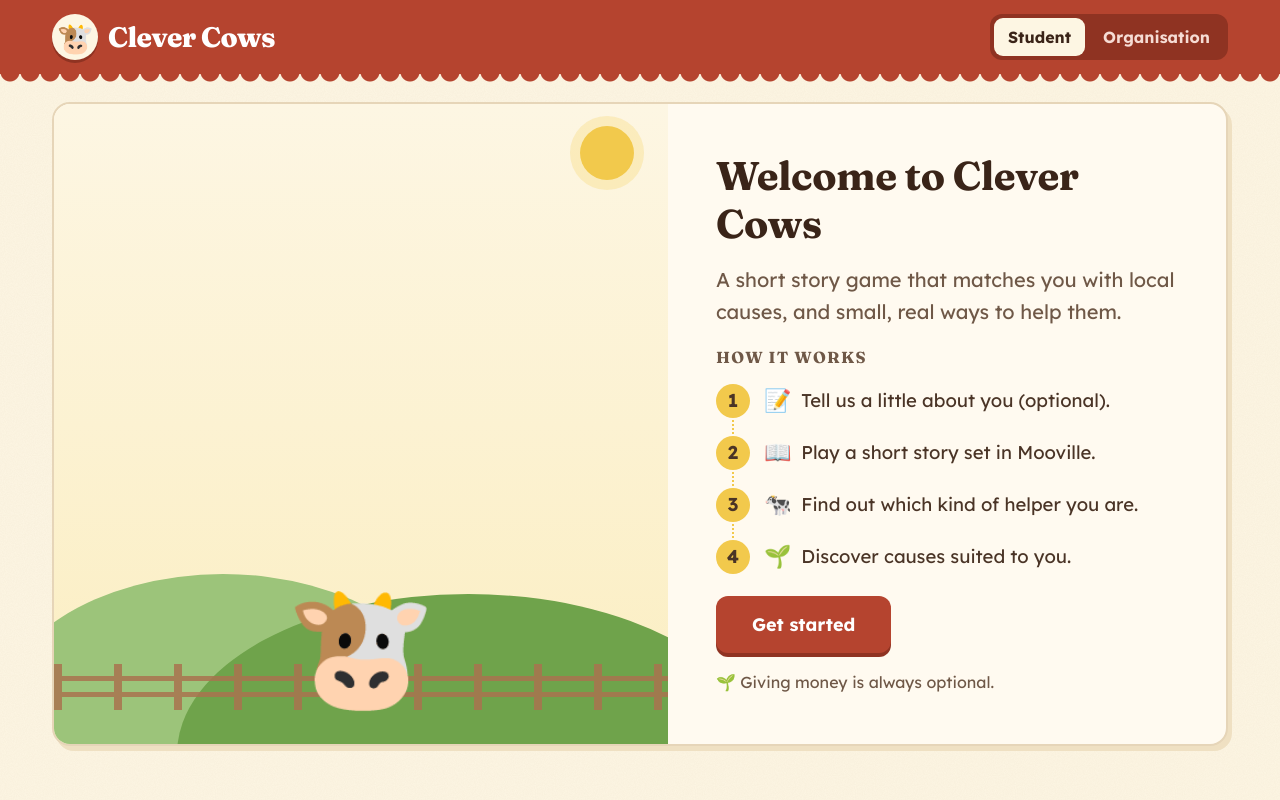
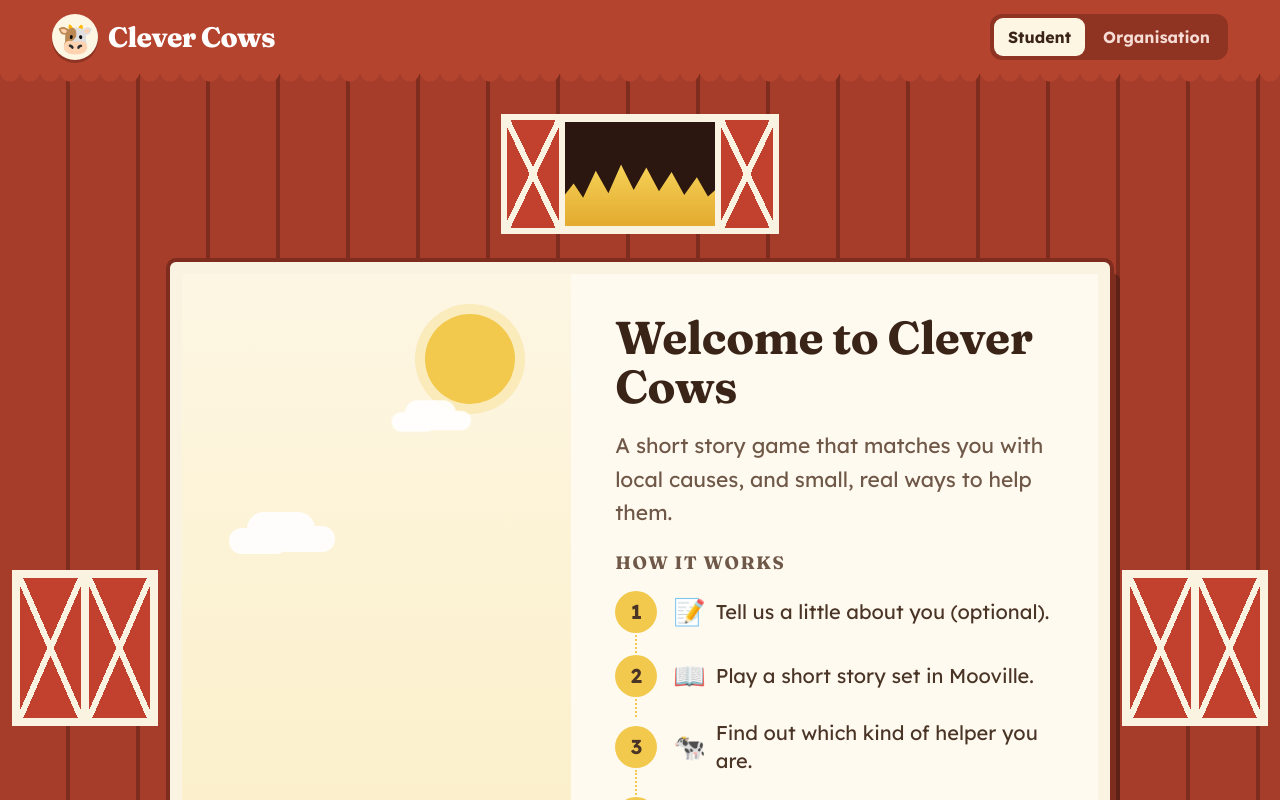
Before and after one commit to willywutton/clever-cows-hackIT2026, a React (Vite) app: page / in a window 1280 px wide. Shown: the top 800 px of the page. Built offline with nearby package versions, Linux system fonts and the light colour scheme.

Commit message:
Make the welcome page a barn

```diff
--- a/src/App.jsx
+++ b/src/App.jsx
@@ -373,12 +373,15 @@ function App() {
       {/* Both views stay on the page and the other one is just hidden.
           This way switching back and forth doesn't lose quiz progress
           or the attendance the organisation has marked. */}
-      <main className="page">
-        <div hidden={view !== 'student'} className={fullWidthScreens.includes(screen) ? undefined : 'page-narrow'}>
-          {content}
-        </div>
-        <div hidden={view !== 'organisation'} className="page-narrow">
-          <OrgDashboard fedActions={fedActions}/>
+      {/* On the Welcome screen the space around the page becomes a barn wall (see Welcome.css). */}
+      <main className={view === 'student' && screen === 'welcome' ? 'barn-wall' : undefined}>
+        <div className="page">
+          <div hidden={view !== 'student'} className={fullWidthScreens.includes(screen) ? undefined : 'page-narrow'}>
+            {content}
+          </div>
+          <div hidden={view !== 'organisation'} className="page-narrow">
+            <OrgDashboard fedActions={fedActions}/>
+          </div>
         </div>
       </main>
     </>
--- /dev/null
+++ b/src/BarnFront.css
@@ -0,0 +1,129 @@
+/* Styles for the barn drawn around the Welcome card. The red plank wall itself is
+   .barn-wall in Welcome.css. Everything is drawn with CSS, no image files. */
+
+.barn-front {
+  --trim: #fbf3e2;
+  --barn-inside: #7d2c1e;
+
+  position: relative;
+  display: flex;
+  flex-direction: column;
+  align-items: center;
+  gap: 28px;
+}
+
+/* A white X brace, used on the shutters and windows: two diagonal white bars. */
+.barn-shutter,
+.barn-window > span {
+  background:
+    linear-gradient(to top right, transparent calc(50% - 3px), var(--trim) calc(50% - 3px), var(--trim) calc(50% + 3px), transparent calc(50% + 3px)),
+    linear-gradient(to bottom right, transparent calc(50% - 3px), var(--trim) calc(50% - 3px), var(--trim) calc(50% + 3px), transparent calc(50% + 3px)),
+    #c2412e;
+  border: 6px solid var(--trim);
+  box-sizing: border-box;
+}
+
+/* The hay loft: a dark opening with hay, between two shutters swung open. */
+.barn-loft {
+  display: flex;
+  align-items: stretch;
+  height: 120px;
+}
+
+.barn-shutter {
+  width: 64px;
+}
+
+.barn-loft-opening {
+  position: relative;
+  width: 150px;
+  background: #2b1710;
+  border: 8px solid var(--trim);
+  border-left: none;
+  border-right: none;
+  overflow: hidden;
+}
+
+/* Spiky hay spilling over the bottom of the loft opening. */
+.barn-hay {
+  position: absolute;
+  left: -4px;
+  right: -4px;
+  bottom: -2px;
+  height: 64px;
+  background: linear-gradient(to bottom, #f6d258, #e2a92d);
+  clip-path: polygon(
+    0% 100%, 0% 55%, 8% 30%, 14% 52%, 22% 10%, 30% 45%, 38% 0%, 46% 40%,
+    54% 5%, 62% 42%, 70% 12%, 78% 48%, 86% 20%, 93% 50%, 100% 35%, 100% 100%
+  );
+}
+
+/* The card in the middle, with a window on each side. The row stretches across the
+   whole screen (100vw), and the space either side of the card is split into equal
+   columns, so each window sits in the middle of the wall beside the card. */
+.barn-row {
+  display: grid;
+  grid-template-columns: 1fr minmax(0, 940px) 1fr;
+  align-items: center;
+  width: 100vw;
+  margin-left: calc(50% - 50vw);
+  margin-right: calc(50% - 50vw);
+}
+
+.barn-door {
+  min-width: 0;
+}
+
+/* A side window: a white frame with two X-braced panes side by side.
+   It shrinks a little if the space beside the card is narrow. */
+.barn-window {
+  display: flex;
+  justify-self: center;
+  width: min(210px, calc(100% - 24px));
+  aspect-ratio: 15 / 16;
+  border: 8px solid var(--trim);
+  background: var(--trim);
+  gap: 8px;
+}
+
+.barn-window > span {
+  flex: 1;
+  border: none;
+}
+
+/* Below laptop width there's no room beside the card, so the side windows go
+   and the card uses the page width as normal. */
+@media (max-width: 1100px) {
+  .barn-row {
+    display: block;
+    width: auto;
+    margin: 0;
+  }
+
+  .barn-window {
+    display: none;
+  }
+}
+
+/* Phones: a smaller loft window. */
+@media (max-width: 720px) {
+  .barn-front {
+    gap: 18px;
+  }
+
+  .barn-loft {
+    height: 80px;
+  }
+
+  .barn-shutter {
+    width: 42px;
+  }
+
+  .barn-loft-opening {
+    width: 100px;
+  }
+
+  .barn-hay {
+    height: 42px;
+  }
+}
--- /dev/null
+++ b/src/BarnFront.jsx
@@ -0,0 +1,27 @@
+// BarnFront.jsx draws the front of a barn around the Welcome card: a hay-loft window
+// with open shutters above it, and a window on each side.
+// Everything here is decoration, so it is hidden from screen readers.
+import './BarnFront.css'
+
+// { children } is the Welcome card, which sits where the barn's big door would be.
+function BarnFront({ children }) {
+    return (
+        <div className="barn-front">
+            <div className="barn-loft" aria-hidden="true">
+                <span className="barn-shutter barn-shutter-left"/>
+                <span className="barn-loft-opening">
+                    <span className="barn-hay"/>
+                </span>
+                <span className="barn-shutter barn-shutter-right"/>
+            </div>
+
+            <div className="barn-row">
+                <span className="barn-window" aria-hidden="true"><span/><span/></span>
+                <div className="barn-door">{children}</div>
+                <span className="barn-window" aria-hidden="true"><span/><span/></span>
+            </div>
+        </div>
+    )
+}
+
+export default BarnFront
--- a/src/Welcome.css
+++ b/src/Welcome.css
@@ -1,4 +1,34 @@
 /* Styles for the welcome screen. Shared colours and .card / .button-primary are in index.css. */
+
+/* Around the Welcome card, the page becomes a red barn wall: vertical planks with
+   dark gaps between them, and a strip of hay along the bottom. */
+.barn-wall {
+  --plank: #a63d2a;
+  --plank-gap: #7d2c1e;
+
+  min-height: calc(100svh - 70px);
+  /* The barn row is full screen width; this stops it causing a sideways scrollbar. */
+  overflow-x: clip;
+  background:
+    linear-gradient(to top, #e8c25a 0 26px, #d9ad3f 26px 30px, transparent 30px),
+    repeating-linear-gradient(to right, var(--plank) 0 66px, var(--plank-gap) 66px 70px),
+    var(--plank);
+}
+
+/* The header's scalloped edge stays visible against the darker wall. */
+.barn-wall .page {
+  padding-top: 40px;
+  padding-bottom: 60px;
+}
+
+/* The card is the barn door opening: thick white trim, like the frame on a real barn. */
+.barn-wall .welcome {
+  border: 12px solid #fbf3e2;
+  border-radius: 6px;
+  box-shadow:
+    0 0 0 4px #7d2c1e,
+    10px 12px 0 rgba(0, 0, 0, 0.25);
+}
 
 /* The scene runs edge to edge, so the card's own padding moves to .welcome-body. */
 .welcome {
@@ -16,6 +46,32 @@
   overflow: hidden;
   height: 190px;
   background: linear-gradient(to bottom, var(--cream) 0%, var(--hay-soft) 100%);
+}
+
+/* Two soft clouds in the sky, each made of a few overlapping circles. */
+.welcome-scene::before,
+.welcome-scene::after {
+  content: "";
+  position: absolute;
+  width: 60px;
+  height: 26px;
+  background: #fff;
+  border-radius: 999px;
+  opacity: 0.9;
+  box-shadow:
+    22px -12px 0 4px #fff,
+    46px -2px 0 0 #fff;
+}
+
+.welcome-scene::before {
+  top: 34%;
+  left: 12%;
+}
+
+.welcome-scene::after {
+  top: 18%;
+  left: 52%;
+  transform: scale(0.75);
 }
 
 .welcome-sun {
@@ -186,21 +242,28 @@
 @media (min-width: 960px) {
   .welcome {
     display: grid;
-    grid-template-columns: 1.1fr 1fr;
+    grid-template-columns: 0.85fr 1.15fr;
   }
 
   .welcome-scene {
     height: auto;
-    min-height: 520px;
+    min-height: 440px;
   }
 
   .welcome-cow {
-    font-size: 120px;
-    bottom: 40px;
+    font-size: 170px;
+    bottom: 44px;
   }
 
   .welcome-cow-image {
-    width: 200px;
+    width: 260px;
+  }
+
+  .welcome-sun {
+    width: 90px;
+    height: 90px;
+    top: 40px;
+    right: 56px;
   }
 
   .welcome-hill-back {
@@ -224,25 +287,60 @@
 
   .welcome-body {
     justify-content: center;
-    padding: 48px;
+    gap: 18px;
+    padding: 40px 44px;
   }
 
   .welcome-body h2 {
-    font-size: 40px;
+    font-size: 46px;
+    line-height: 1.05;
     text-align: left;
   }
 
   .welcome-intro {
     text-align: left;
+    font-size: 21px;
+  }
+
+  .welcome-how {
+    font-size: 18px;
+  }
+
+  .welcome-steps {
+    gap: 22px;
+  }
+
+  .welcome-steps li {
     font-size: 20px;
+    min-height: 42px;
+    padding-left: 58px;
+  }
+
+  .welcome-steps li::before {
+    width: 42px;
+    height: 42px;
+    font-size: 20px;
+  }
+
+  .welcome-steps li:not(:last-child)::after {
+    left: 20px;
+    top: calc(50% + 23px);
+    height: calc(100% - 24px);
+  }
+
+  .welcome-step-emoji {
+    font-size: 26px;
   }
 
   .welcome-start {
     align-self: flex-start;
+    padding: 18px 48px;
+    font-size: 22px;
   }
 
   .welcome-note {
     text-align: left;
+    font-size: 17px;
   }
 }
 
--- a/src/Welcome.jsx
+++ b/src/Welcome.jsx
@@ -1,4 +1,5 @@
 // Welcome.jsx is the first screen: what the app is, how it works, and a Start button.
+import BarnFront from './BarnFront'
 import './Welcome.css'
 
 // The picture of Clover Cowdini in the farm scene. While this is null, an emoji is shown.
@@ -15,7 +16,9 @@ const STEPS = [
 
 // { onStart } is App's function for moving on to the next screen.
 function Welcome({ onStart }) {
+    // The card sits inside the barn front, where the big barn door would be.
     return (
+        <BarnFront>
             <div className="welcome card">
                 {/* A small farm scene drawn with CSS: sky, sun, hills and a fence. */}
                 <div className="welcome-scene">
@@ -51,6 +54,7 @@ function Welcome({ onStart }) {
                     <p className="welcome-note"><span aria-hidden="true">🌱</span> Giving money is always optional.</p>
                 </div>
             </div>
+        </BarnFront>
     )
 }
 
```
Lines whose indentation alone changed are shown as unchanged.
